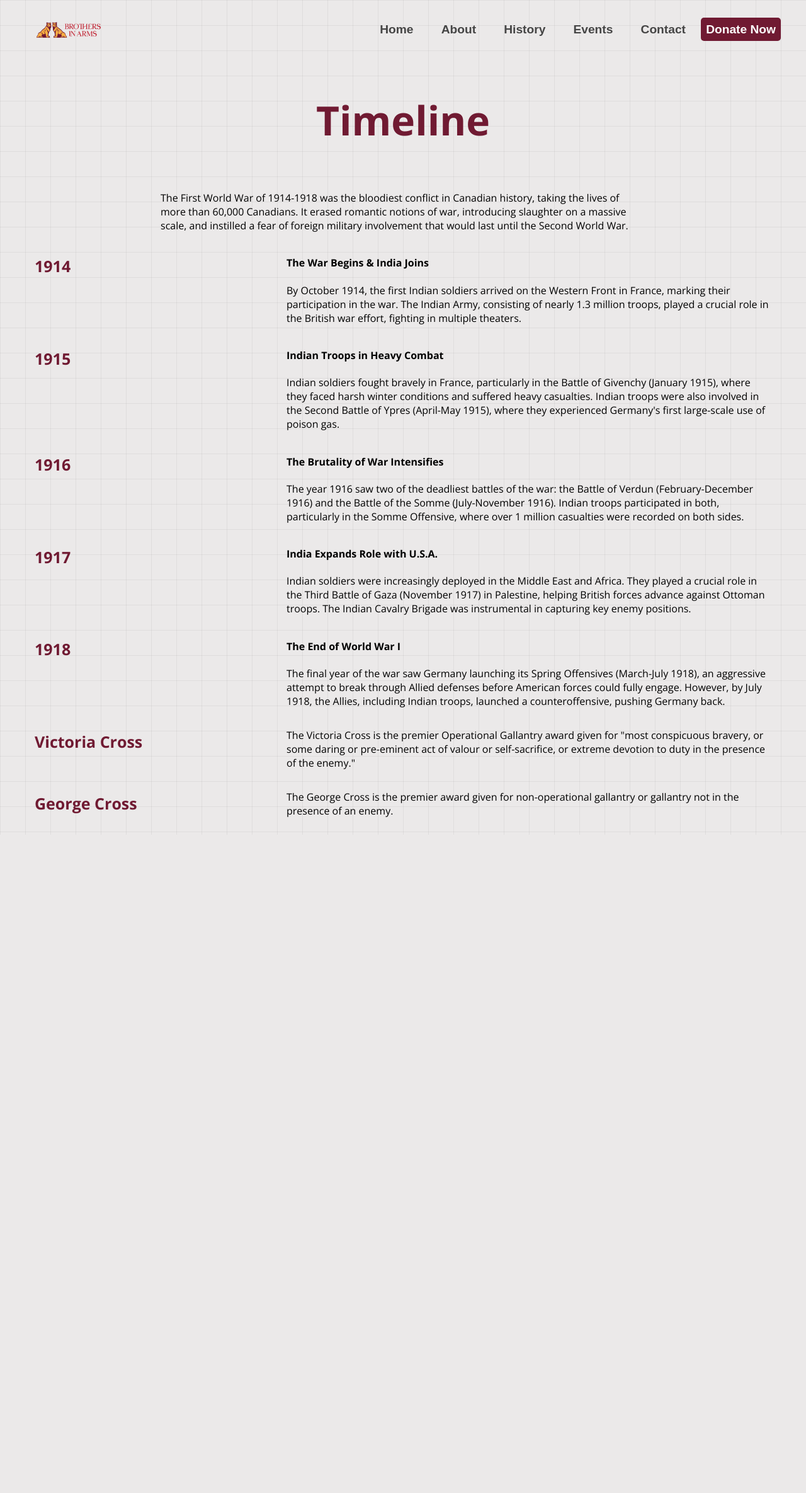
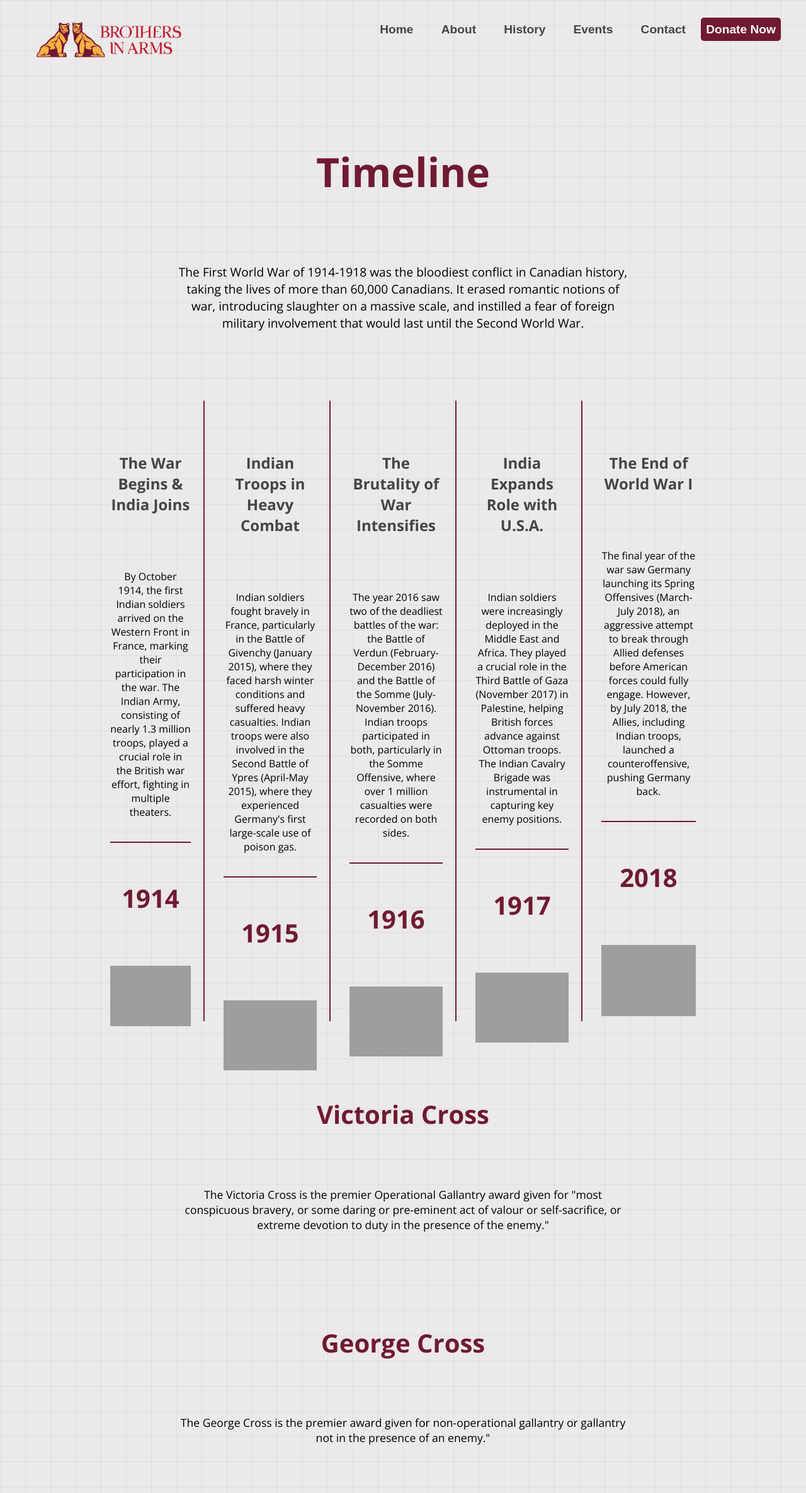
Before and after one commit to nikmeijer/brothers-in-arms-web, a PHP site: page /history.html in a window 1280 px wide. Shown: the whole page at 63% size. Before the commit the page ends 1321 px from the top, so only its background shows below. Run offline with PHP 8.4, Linux system fonts and the light colour scheme; some web fonts are replaced; grey boxes are pictures that could not be loaded.

Commit message:
History page fixed and debugged
updated logo sizes too

```diff
--- a/history.html
+++ b/history.html
@@ -54,101 +54,124 @@
     </header>
 
     <main>
+        <div class="timeline-container">
             <section class="grid-con" id="timeline-title">
-            <h2 class="col-span-4 m-col-start-3 m-col-end-11 l-col-start-3 l-col-end-11 xl-col-start-3 xl-col-end-11">
+                <h2
+                    class="col-span-4 m-col-span-8 m-col-start-3 l-col-span-8 l-col-start-3 xl-col-span-8 xl-col-start-3">
                     Timeline</h2>
-            <p class="col-span-4 m-col-start-3 m-col-end-11 l-col-start-3 l-col-end-11 xl-col-start-3 xl-col-end-11">The
-                First World War of 1914-1918 was the bloodiest conflict in Canadian history, taking the lives of more
-                than
-                60,000 Canadians. It erased romantic notions of war, introducing slaughter on a massive scale, and
-                instilled
-                a fear of foreign military involvement that would last until the Second World War.</p>
+                <p
+                    class="col-span-4 m-col-span-8 m-col-start-3 l-col-span-8 l-col-start-3 xl-col-span-8 xl-col-start-3">
+                    The
+                    First World War of 1914-1918 was the bloodiest conflict in Canadian history, taking the lives of
+                    more
+                    than 60,000 Canadians. It erased romantic notions of war, introducing slaughter on a massive scale,
+                    and
+                    instilled a fear of foreign military involvement that would last until the Second World War.</p>
             </section>
 
-        <section class="grid-con" id="1914-con">
-            <h3 class="col-span-4 m-col-start-1 m-col-end-5 l-col-start-1 l-col-end-5 xl-col-start-1 xl-col-end-5">1914
-            </h3>
-            <div class="col-span-4 m-col-start-5 m-col-end-13 l-col-start-5 l-col-end-13 xl-col-start-5 xl-col-end-13">
+            <section class="grid-con" id="timeline">
+                <div
+                    class="col-span-4 m-col-span-2 m-col-start-2 l-col-span-2 l-col-start-2 xl-col-span-2 xl-col-start-2 timeline-entry">
+                    <div class="timeline-text">
                         <h4>The War Begins & India Joins</h4>
-                <p>By October 1914, the first Indian soldiers arrived on the Western Front in France, marking their
-                    participation in the war. The Indian Army, consisting of nearly 1.3 million troops, played a crucial
-                    role in the British war effort, fighting in multiple theaters.</p>
+                        <p>By October 1914, the first Indian soldiers arrived on the Western Front in France, marking
+                            their
+                            participation in the war. The Indian Army, consisting of nearly 1.3 million troops, played a
+                            crucial role in the British war effort, fighting in multiple theaters.</p>
                     </div>
-        </section>
-
-        <section class="grid-con" id="1915-con">
-            <h3 class="col-span-4 m-col-start-1 m-col-end-5 l-col-start-1 l-col-end-5 xl-col-start-1 xl-col-end-5">1915
-            </h3>
-            <div class="col-span-4 m-col-start-5 m-col-end-13 l-col-start-5 l-col-end-13 xl-col-start-5 xl-col-end-13">
+                    <div class="timeline-year">
+                        <h3>1914</h3>
+                        <img src="images/placeholder.jpg" alt="1914 Event">
+                    </div>
+                </div>
+                <div class="col-span-4 m-col-span-2 l-col-span-2 xl-col-span-2 timeline-entry">
+                    <div class="timeline-text">
                         <h4>Indian Troops in Heavy Combat</h4>
-                <p>Indian soldiers fought bravely in France, particularly in the Battle of Givenchy (January 1915),
-                    where
-                    they faced harsh winter conditions and suffered heavy casualties. Indian troops were also involved
-                    in
-                    the Second Battle of Ypres (April-May 1915), where they experienced Germany's first large-scale use
-                    of
-                    poison gas.</p>
+                        <p>Indian soldiers fought bravely in France, particularly in the Battle of Givenchy (January
+                            2015),
+                            where they faced harsh winter conditions and suffered heavy casualties. Indian troops were
+                            also
+                            involved in the Second Battle of Ypres (April-May 2015), where they experienced Germany's
+                            first
+                            large-scale use of poison gas.</p>
                     </div>
-        </section>
-
-        <section class="grid-con" id="1916-con">
-            <h3 class="col-span-4 m-col-start-1 m-col-end-5 l-col-start-1 l-col-end-5 xl-col-start-1 xl-col-end-5">1916
-            </h3>
-            <div class="col-span-4 m-col-start-5 m-col-end-13 l-col-start-5 l-col-end-13 xl-col-start-5 xl-col-end-13">
+                    <div class="timeline-year">
+                        <h3>1915</h3>
+                        <img src="images/placeholder.jpg" alt="1915 Event">
+                    </div>
+                </div>
+                <div class="col-span-4 m-col-span-2 l-col-span-2 xl-col-span-2 timeline-entry">
+                    <div class="timeline-text">
                         <h4>The Brutality of War Intensifies</h4>
-                <p>The year 1916 saw two of the deadliest battles of the war: the Battle of Verdun (February-December
-                    1916)
-                    and the Battle of the Somme (July-November 1916). Indian troops participated in both, particularly
-                    in
-                    the Somme Offensive, where over 1 million casualties were recorded on both sides.</p>
+                        <p>The year 2016 saw two of the deadliest battles of the war: the Battle of Verdun
+                            (February-December 2016) and the Battle of the Somme (July-November 2016). Indian troops
+                            participated in both, particularly in the Somme Offensive, where over 1 million casualties
+                            were
+                            recorded on both sides.</p>
                     </div>
-        </section>
-
-        <section class="grid-con" id="1917-con">
-            <h3 class="col-span-4 m-col-start-1 m-col-end-5 l-col-start-1 l-col-end-5 xl-col-start-1 xl-col-end-5">1917
-            </h3>
-            <div class="col-span-4 m-col-start-5 m-col-end-13 l-col-start-5 l-col-end-13 xl-col-start-5 xl-col-end-13">
+                    <div class="timeline-year">
+                        <h3>1916</h3>
+                        <img src="images/placeholder.jpg" alt="1916 Event">
+                    </div>
+                </div>
+                <div class="col-span-4 m-col-span-2 l-col-span-2 xl-col-span-2 timeline-entry">
+                    <div class="timeline-text">
                         <h4>India Expands Role with U.S.A.</h4>
-                <p>Indian soldiers were increasingly deployed in the Middle East and Africa. They played a crucial role
-                    in
-                    the Third Battle of Gaza (November 1917) in Palestine, helping British forces advance against
-                    Ottoman
-                    troops. The Indian Cavalry Brigade was instrumental in capturing key enemy positions.</p>
+                        <p>Indian soldiers were increasingly deployed in the Middle East and Africa. They played a
+                            crucial
+                            role in the Third Battle of Gaza (November 2017) in Palestine, helping British forces
+                            advance
+                            against Ottoman troops. The Indian Cavalry Brigade was instrumental in capturing key enemy
+                            positions.</p>
                     </div>
-        </section>
-
-        <section class="grid-con" id="1918-con">
-            <h3 class="col-span-4 m-col-start-1 m-col-end-5 l-col-start-1 l-col-end-5 xl-col-start-1 xl-col-end-5">1918
-            </h3>
-            <div class="col-span-4 m-col-start-5 m-col-end-13 l-col-start-5 l-col-end-13 xl-col-start-5 xl-col-end-13">
+                    <div class="timeline-year">
+                        <h3>1917</h3>
+                        <img src="images/placeholder.jpg" alt="1917 Event">
+                    </div>
+                </div>
+                <div class="col-span-4 m-col-span-2 l-col-span-2 xl-col-span-2 timeline-entry">
+                    <div class="timeline-text">
                         <h4>The End of World War I</h4>
-                <p>The final year of the war saw Germany launching its Spring Offensives (March-July 1918), an
-                    aggressive
-                    attempt to break through Allied defenses before American forces could fully engage. However, by July
-                    1918, the Allies, including Indian troops, launched a counteroffensive, pushing Germany back.</p>
+                        <p>The final year of the war saw Germany launching its Spring Offensives (March-July 2018), an
+                            aggressive attempt to break through Allied defenses before American forces could fully
+                            engage.
+                            However, by July 2018, the Allies, including Indian troops, launched a counteroffensive,
+                            pushing
+                            Germany back.</p>
+                    </div>
+                    <div class="timeline-year">
+                        <h3>2018</h3>
+                        <img src="images/placeholder.jpg" alt="2018 Event">
+                    </div>
                 </div>
             </section>
 
             <section class="grid-con" id="victoriacross">
-            <h3 class="col-span-4 m-col-start-1 m-col-end-5 l-col-start-1 l-col-end-5 xl-col-start-1 xl-col-end-5">
-                Victoria
-                Cross</h3>
-            <p class="col-span-4 m-col-start-5 m-col-end-13 l-col-start-5 l-col-end-13 xl-col-start-5 xl-col-end-13">The
-                Victoria Cross is the premier Operational Gallantry award given for "most conspicuous bravery, or some
-                daring or pre-eminent act of valour or self-sacrifice, or extreme devotion to duty in the presence of
-                the
-                enemy."</p>
+                <h3
+                    class="col-span-4 m-col-span-8 m-col-start-3 l-col-span-8 l-col-start-3 xl-col-span-8 xl-col-start-3">
+                    Victoria Cross</h3>
+                <p
+                    class="col-span-4 m-col-span-8 m-col-start-3 l-col-span-8 l-col-start-3 xl-col-span-8 xl-col-start-3">
+                    The
+                    Victoria Cross is the premier Operational Gallantry award given for "most conspicuous bravery, or
+                    some
+                    daring or pre-eminent act of valour or self-sacrifice, or extreme devotion to duty in the presence
+                    of
+                    the enemy."</p>
             </section>
 
             <section class="grid-con" id="georgecross">
-            <h3 class="col-span-4 m-col-start-1 m-col-end-5 l-col-start-1 l-col-end-5 xl-col-start-1 xl-col-end-5">
-                George
-                Cross</h3>
-            <p class="col-span-4 m-col-start-5 m-col-end-13 l-col-start-5 l-col-end-13 xl-col-start-5 xl-col-end-13">The
-                George Cross is the premier award given for non-operational gallantry or gallantry not in the presence
-                of an
-                enemy.</p>
+                <h3
+                    class="col-span-4 m-col-span-8 m-col-start-3 l-col-span-8 l-col-start-3 xl-col-span-8 xl-col-start-3">
+                    George Cross</h3>
+                <p
+                    class="col-span-4 m-col-span-8 m-col-start-3 l-col-span-8 l-col-start-3 xl-col-span-8 xl-col-start-3">
+                    The
+                    George Cross is the premier award given for non-operational gallantry or gallantry not in the
+                    presence
+                    of an enemy."</p>
             </section>
+        </div>
     </main>
 
     <footer>
--- a/sass/components/_footer.scss
+++ b/sass/components/_footer.scss
@@ -10,7 +10,7 @@
 }
 
 #footer-logo img {
-    width: 7em;
+    width: 15em;
 }
 
 #footer-content {
--- a/sass/components/_header.scss
+++ b/sass/components/_header.scss
@@ -11,7 +11,7 @@ header {
     margin-left: 20px;
     padding-top: 10px;
     padding-left: 10px;
-    width: 7em;
+    width: 15em;
 }
 
 .donate-nav {
--- a/sass/pages/_history.scss
+++ b/sass/pages/_history.scss
@@ -1,6 +1,14 @@
-/* History Page Styling */
+.timeline-container {
+    display: flex;
+    flex-direction: column;
+    align-items: center;
+    width: 100%;
+}
+
 #timeline-title {
     margin: 40px 0;
+    width: 100%;
+    max-width: 1200px;
 }
 
 #timeline-title h2 {
@@ -22,70 +30,128 @@
     }
 }
 
-#1914-con,
-#1915-con,
-#1916-con,
-#1917-con,
-#1918-con,
+#timeline {
+    margin: 40px 0;
+    width: 100%;
+    max-width: 1200px;
+}
+
+@media screen and (min-width: 769px) {
+    #timeline {
+        position: relative;
+    }
+
+    .timeline-entry:not(:last-child) {
+        border-right: 2px solid #701a32;
+        padding-right: 20px;
+    }
+
+    .timeline-entry:last-child {
+        padding-right: 20px;
+    }
+
+    .timeline-entry:first-child {
+        padding-left: 20px;
+    }
+
+    .timeline-year {
+        border-top: 2px solid #701a32;
+        padding-top: 20px;
+        height: 200px;
+        display: flex;
+        flex-direction: column;
+        justify-content: flex-start;
+    }
+}
+
+.timeline-entry {
+    display: flex;
+    flex-direction: column;
+    align-items: center;
+    padding: 30px 0;
+    min-height: 600px;
+}
+
+.timeline-text {
+    display: flex;
+    flex-direction: column;
+    align-items: center;
+}
+
+.timeline-year {
+    display: flex;
+    flex-direction: column;
+    align-items: center;
+}
+
+.timeline-entry h3 {
+    color: #701a32;
+    font-size: 2.5em;
+    text-align: center;
+    padding: 20px 0;
+}
+
+.timeline-entry h4 {
+    color: #454545;
+    font-size: 1.5em;
+    text-align: center;
+    padding: 20px 0;
+    font-weight: bold;
+}
+
+.timeline-entry p {
+    text-align: center;
+    padding: 20px 0;
+    font-size: 1em;
+}
+
+.timeline-entry img {
+    width: 100%;
+    max-width: 200px;
+    height: auto;
+    border-radius: 8px;
+    padding: 20px 0;
+}
+
 #victoriacross,
 #georgecross {
     margin: 40px 0;
+    width: 100%;
+    max-width: 1200px;
 }
 
-#1914-con h3,
-#1915-con h3,
-#1916-con h3,
-#1917-con h3,
-#1918-con h3,
 #victoriacross h3,
 #georgecross h3 {
     color: #701a32;
     font-size: 2.5em;
-    text-align: left;
-    padding: 10px 0;
+    text-align: center;
+    padding: 20px 0;
 }
 
-#1914-con h4,
-#1915-con h4,
-#1916-con h4,
-#1917-con h4,
-#1918-con h4 {
-    color: #454545;
-    font-size: 1.5em;
-    text-align: left;
-    padding: 10px 0;
-    font-weight: bold;
-}
-
-#1914-con p,
-#1915-con p,
-#1916-con p,
-#1917-con p,
-#1918-con p,
 #victoriacross p,
 #georgecross p {
-    text-align: left;
-    padding: 10px 0;
+    text-align: center;
+    padding: 10px 20px;
     font-size: 1.1em;
 }
 
 @media screen and (max-width: 768px) {
+    .timeline-entry h3 {
+        font-size: 2em;
+    }
 
-    #1914-con h3,
-    #1915-con h3,
-    #1916-con h3,
-    #1917-con h3,
-    #1918-con h3,
+    .timeline-entry h4 {
+        font-size: 1.25em;
+    }
+
+    .timeline-entry {
+        margin-bottom: 20px;
+        padding: 20px 10px;
+        min-height: auto;
+    }
+
     #victoriacross h3,
     #georgecross h3 {
         font-size: 2em;
     }
-
-    #1914-con h4,
-    #1915-con h4,
-    #1916-con h4,
-    #1917-con h4,
-    #1918-con h4 {
-        font-size: 1.25em;
-    }
 }
```
Also changed, not shown: css/main.css, 1 other file. Lines whose indentation alone changed are shown as unchanged.
